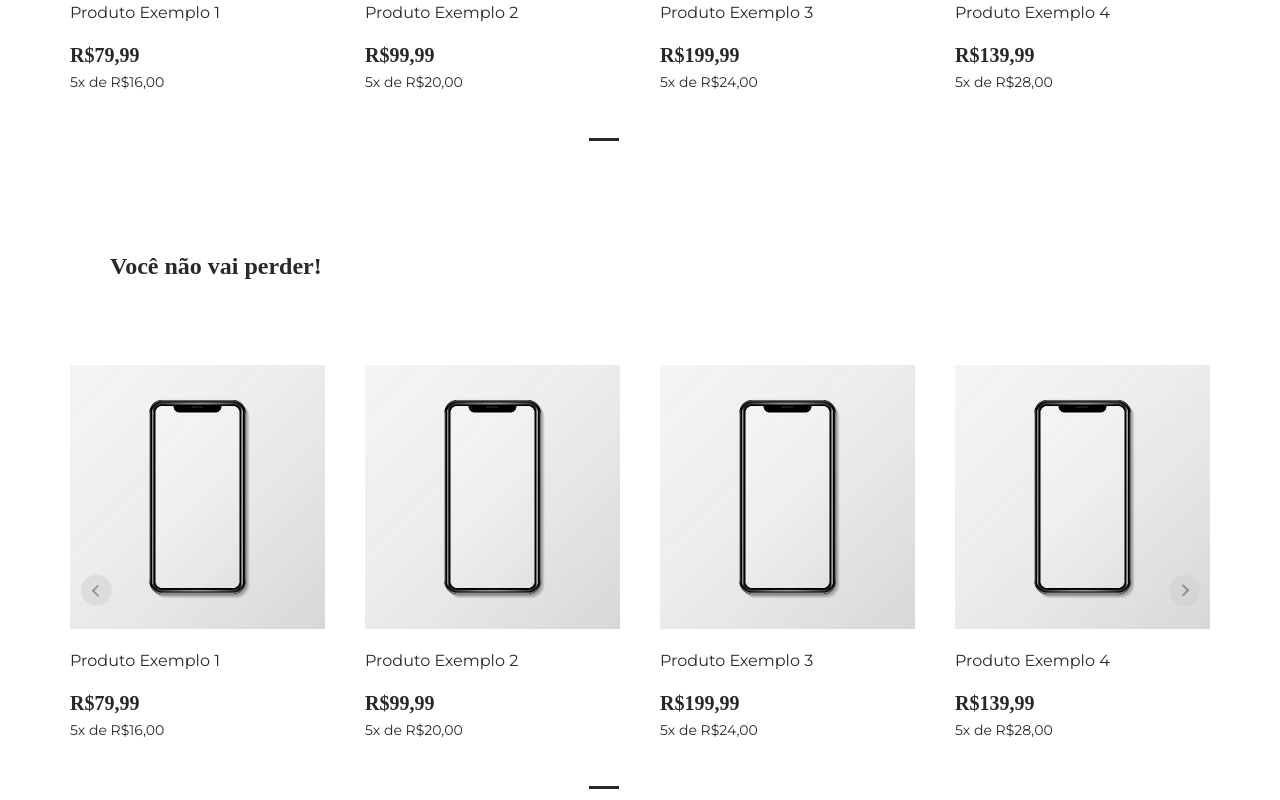
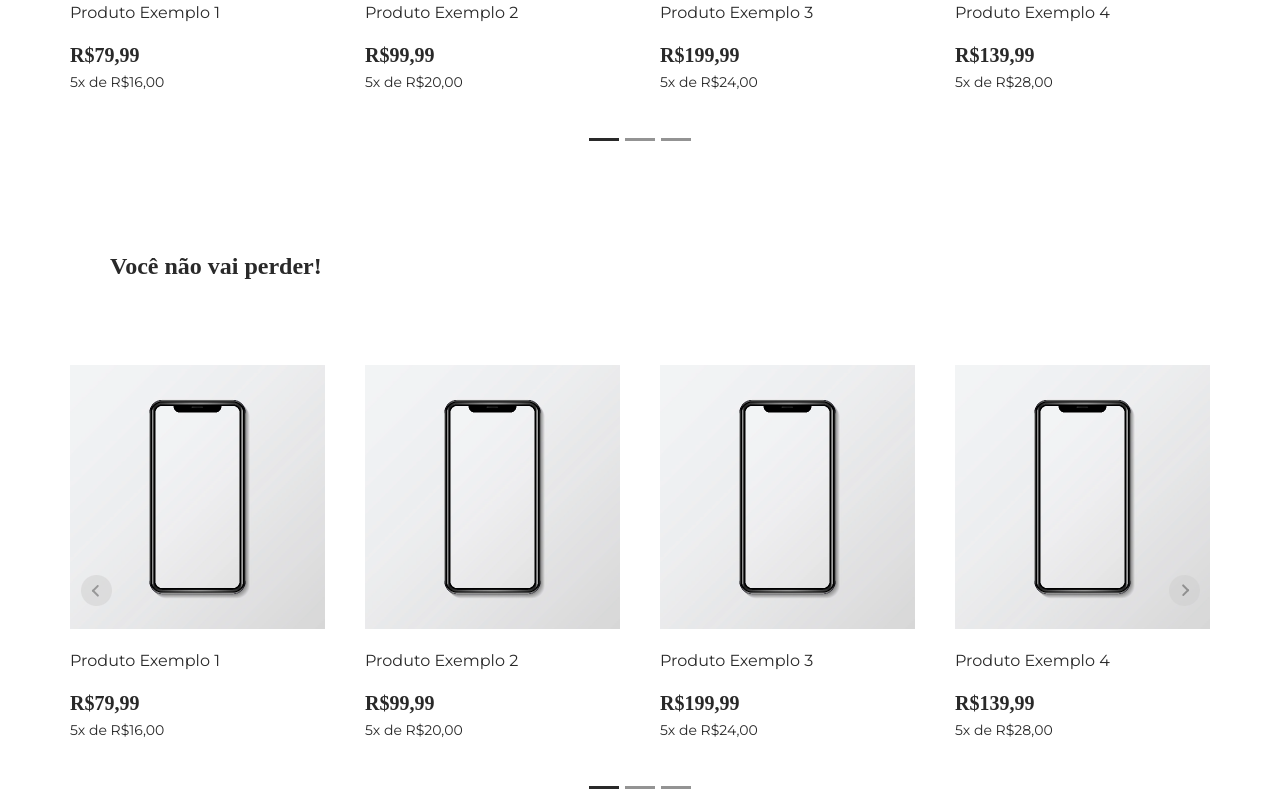
Before and after one commit to AndreMonteiro01/nairuz, a plain HTML site: page index.html in a window 1280 px wide. Shown: the part 980-1780 px from the top of the page. Drawn offline with nearby package versions, Linux system fonts and the light colour scheme.

Commit message:
upgrade  background carousel

```diff
--- a/index.html
+++ b/index.html
@@ -124,8 +124,8 @@
             <div id="carouselCampeaoVendas" class="carousel slide">
               <div id="indicadores-campeao-vendas" class="carousel-indicators">
                 <button type="button" data-bs-target="#carouselCampeaoVendas" data-bs-slide-to="0" class="active" id="no-active" aria-current="true" aria-label="Slide 1"></button>
-                <button type="button" data-bs-target="#carouselCampeaoVendas" data-bs-slide-to="1" aria-label="Slide 2"></button>
-                <button type="button" data-bs-target="#carouselCampeaoVendas" data-bs-slide-to="2" aria-label="Slide 3"></button>
+                <button type="button" data-bs-target="#carouselCampeaoVendas" data-bs-slide-to="1" id="no-active" aria-label="Slide 2" ></button>
+                <button type="button" data-bs-target="#carouselCampeaoVendas" data-bs-slide-to="2" id="no-active" aria-label="Slide 3"></button>
               </div>
               <div class="carousel-inner" id="corpo-caroseul-vendas">
                 <div class="carousel-item active">
@@ -302,8 +302,8 @@
               <div id="carouselOfertasIrresistiveis" class="carousel slide">
                 <div id="carousel-indicadotors" class="carousel-indicators">
                   <button type="button" data-bs-target="#carouselOfertasIrresistiveis" data-bs-slide-to="0" class="active" id="no-active" aria-current="true" aria-label="Slide 1"></button>
-                  <button type="button" data-bs-target="#carouselOfertasIrresistiveis" data-bs-slide-to="1" aria-label="Slide 2"></button>
-                  <button type="button" data-bs-target="#carouselOfertasIrresistiveis" data-bs-slide-to="2" aria-label="Slide 3"></button>
+                  <button type="button" data-bs-target="#carouselOfertasIrresistiveis" data-bs-slide-to="1" id="no-active" aria-label="Slide 2"></button>
+                  <button type="button" data-bs-target="#carouselOfertasIrresistiveis" data-bs-slide-to="2" id="no-active" aria-label="Slide 3"></button>
                 </div>
                 <div class="carousel-inner" id="corpo-caroseul-vendas">
                   <div class="carousel-item active">
```
